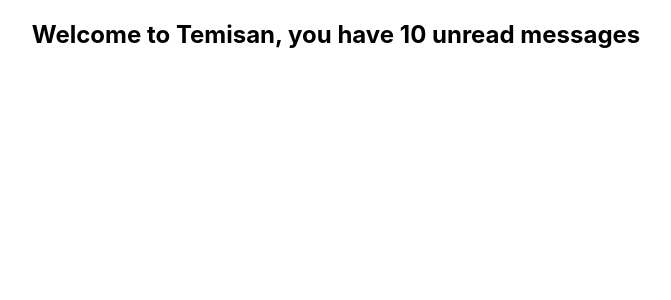
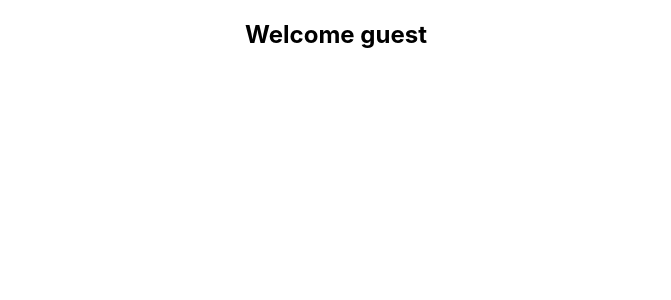
Before and after one commit to heytemisan/React-TypeScript, a React (Create React App) app: page / in a window 1280 px wide. Shown: the top 300 px of the page, without its empty margins (304-975 px from the left). Built offline with nearby package versions, Linux system fonts and the light colour scheme.

Commit message:
modified

```diff
--- a/src/App.tsx
+++ b/src/App.tsx
@@ -4,7 +4,7 @@
 function App() {
   return (
     <div className="App">
-      <Greet name="Temisan" number={10}/>
+      <Greet name="Temisan" numberCount={10} isLoggedIn={false}/>
     </div>
   );
 }
--- a/src/components/Lesson1/Greet.tsx
+++ b/src/components/Lesson1/Greet.tsx
@@ -1,12 +1,16 @@
 type GreetProps = {
     name: string,
-    number: number,
+    numberCount: number,
+    isLoggedIn: true,
 }
 
 export const Greet = (props:GreetProps) => {
     return (
         <div>
-            <h2>Welcome to {props.name}, you have {props.number} unread messages</h2>
+            <h2>{
+                props.isLoggedIn ? `Welcome to {props.name}, you have {props.numberCount} unread messages` : 'Welcome guest'
+                }
+            </h2>
         </div>
     )
 }
```
